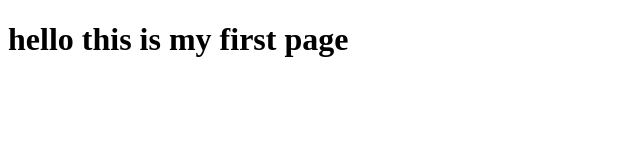
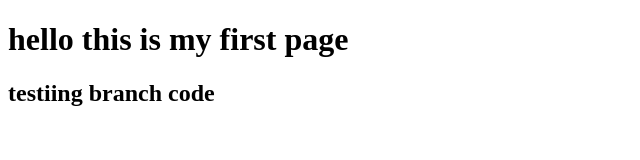
Before and after one commit to mahesh13492/testingnew, a plain HTML site: page index.html in a window 1280 px wide. Shown: the whole page, without its empty margins (0-640 px from the left). Drawn offline with Linux system fonts and the light colour scheme.

Commit message:
testing branch

```diff
--- a/index.html
+++ b/index.html
@@ -5,5 +5,6 @@
 </head>
 <body>
 <h1>hello this is my first page</h1>
+<h2>testiing branch code</h2>
 </body>
 </html>
```
